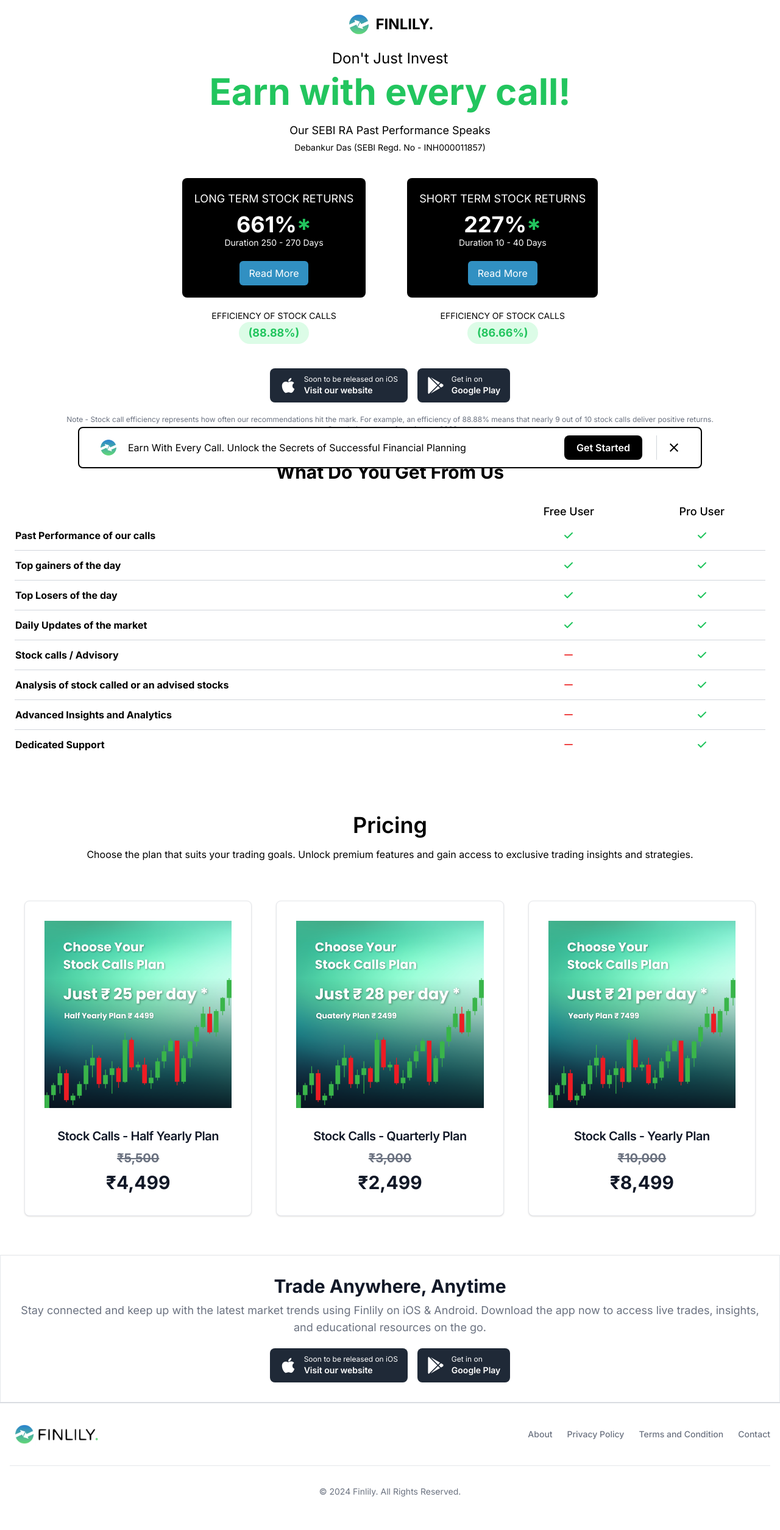
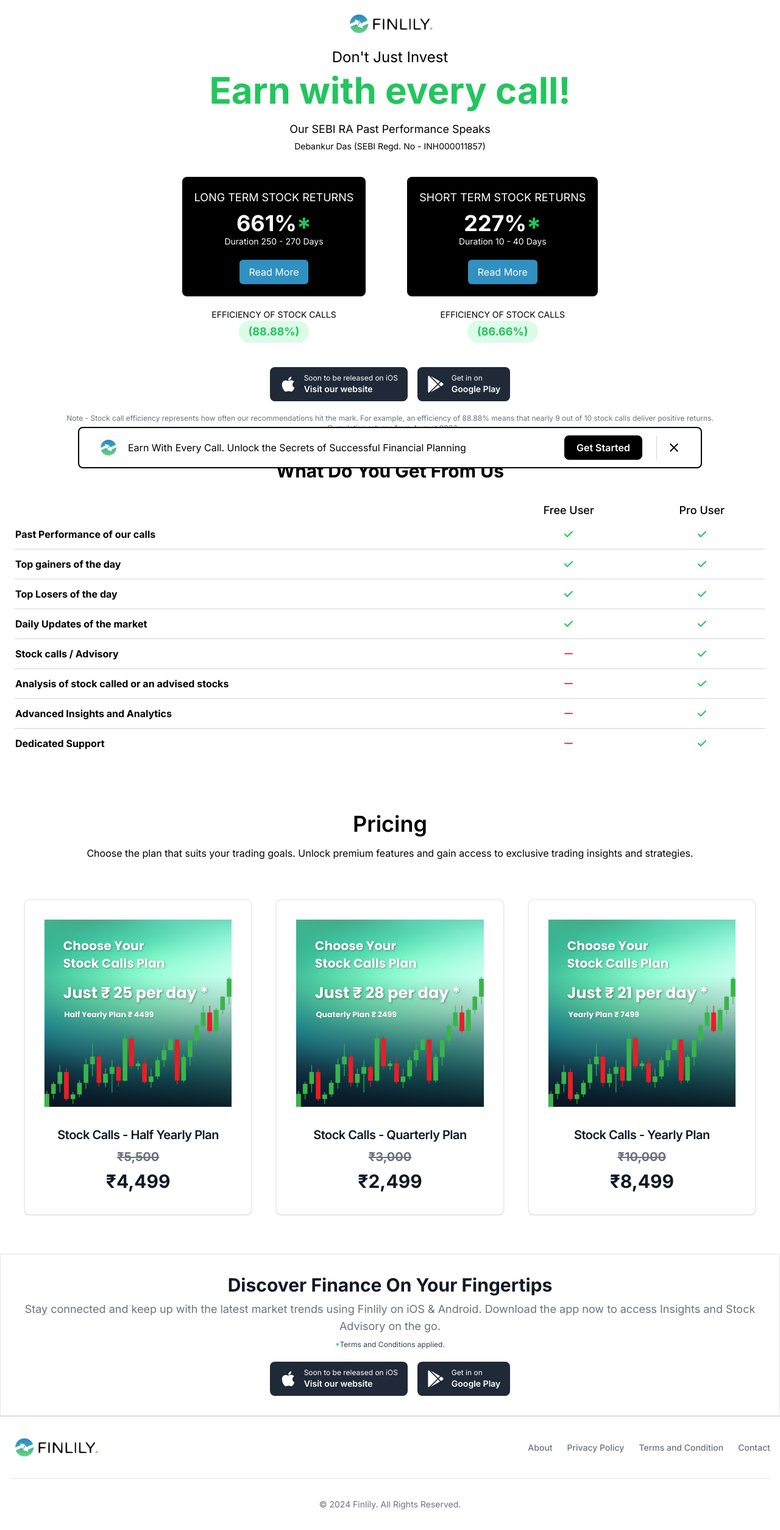
Before and after one commit to srummanf/Finlily, a Next.js app: page / in a window 1280 px wide. Shown: the whole page at 61% size. Before the commit the page ends 2488 px from the top, so only its background shows below. Built offline with nearby package versions, Linux system fonts and the light colour scheme.

Commit message:
⚒️Minor Changes appended⚒️

```diff
--- a/src/app/components/Download.jsx
+++ b/src/app/components/Download.jsx
@@ -4,13 +4,19 @@
   return (
     <div className="w-full p-4 text-center bg-white border border-gray-200 shadow sm:p-8">
       <h5 className="mb-2 text-3xl font-bold text-gray-900 ">
-        Trade Anywhere, Anytime
+        Discover Finance On Your Fingertips
       </h5>
-      <p className="mb-5 text-base text-gray-500 sm:text-lg ">
-        Stay connected and keep up with the latest market trends using Finlily
-        on iOS & Android. Download the app now to access live trades, insights,
-        and educational resources on the go.
-      </p>
+      <div className="mb-5">
+        <p className="text-base text-gray-500 sm:text-lg ">
+          Stay connected and keep up with the latest market trends using Finlily
+          on iOS & Android. Download the app now to access Insights and Stock
+          Advisory on the go.
+        </p>
+        <p className="mt-2 text-xs text-gray-700">
+          <span className="text-green-500">*</span>Terms and Conditions applied.
+        </p>
+      </div>
+
       <div className="items-center justify-center space-y-4 sm:flex sm:space-y-0 sm:space-x-4 rtl:space-x-reverse">
         <a
           href="https://finlilytechnology.com/"
@@ -59,7 +65,9 @@
           </svg>
           <div className="text-left rtl:text-right">
             <div className="mb-1 text-xs">Get in on</div>
-            <div className="-mt-1 font-sans text-sm font-semibold">Google Play</div>
+            <div className="-mt-1 font-sans text-sm font-semibold">
+              Google Play
+            </div>
           </div>
         </a>
       </div>
--- a/src/app/components/Fact.jsx
+++ b/src/app/components/Fact.jsx
@@ -2,7 +2,7 @@
 
 import React, { useState } from "react";
 import Image from "next/image";
-import Logo from "../public/images/logo.png";
+import Logo from "../public/images/logo2.png";
 
 const Fact = () => {
   const [showMore1, setShowMore1] = useState(false);
@@ -12,8 +12,8 @@
     <div className="font-sans max-w-full mx-auto p-5 bg-white text-black text-center">
       {/* Logo Section */}
       <div className="flex items-center justify-center mb-5">
-        <Image src={Logo} alt="Finlily Logo" width={40} height={40} />
-        <span className="text-2xl font-bold ml-2">FINLILY.</span>
+        <Image src={Logo} alt="Finlily Logo" width={150} height={40} />
+        {/* <span className="text-2xl font-bold ml-2">FINLILY.</span> */}
       </div>
 
       {/* Title Section */}
```
